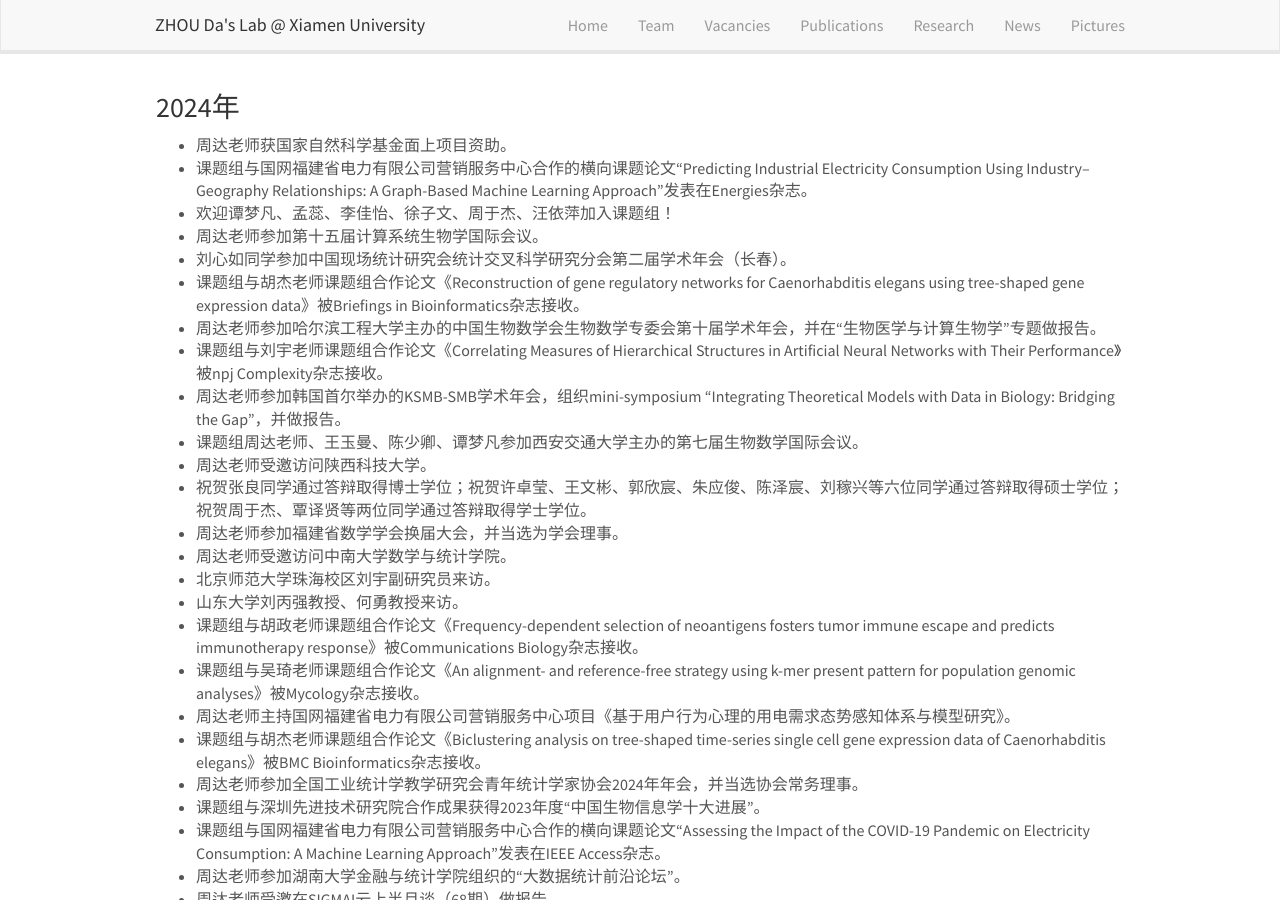
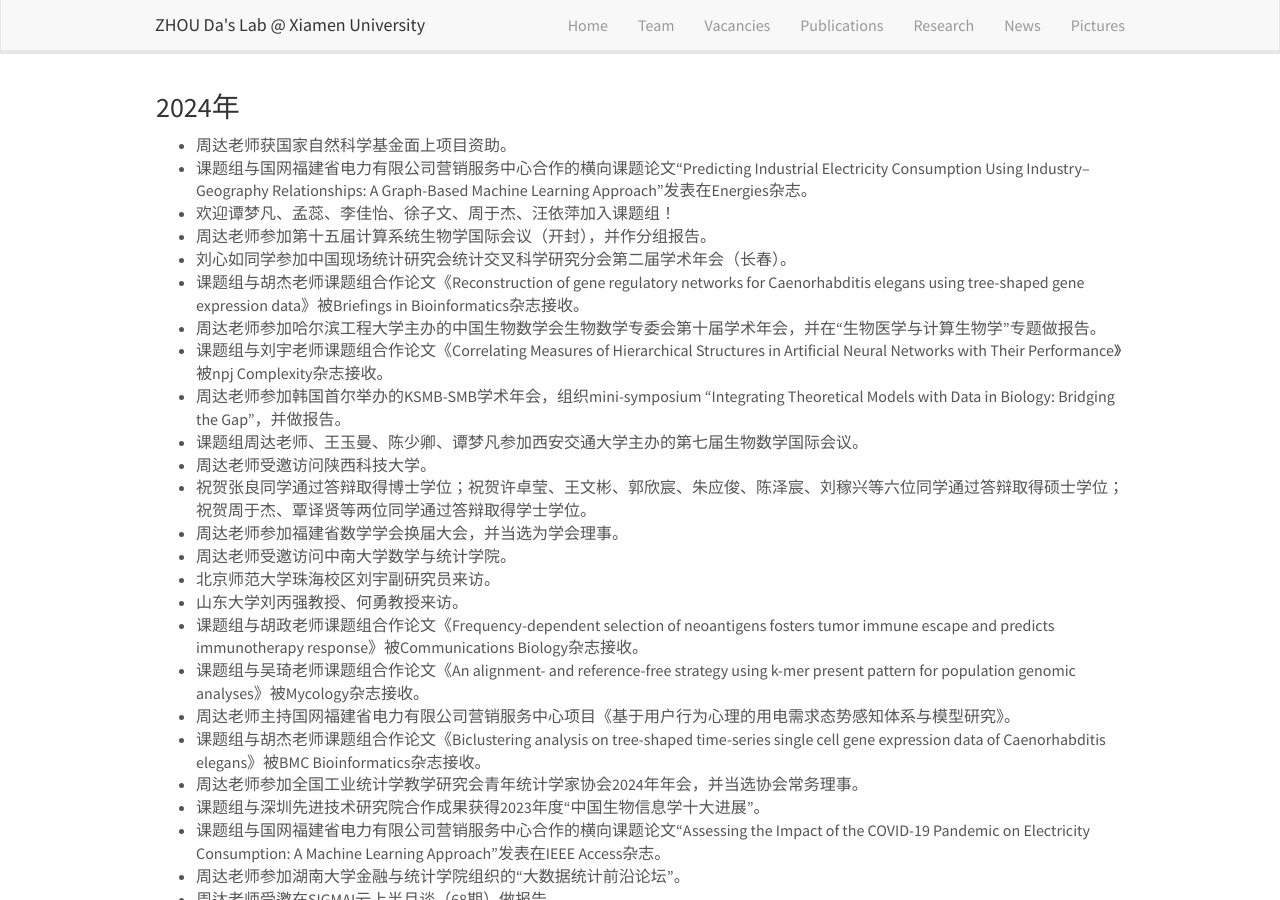
Before and after one commit to ZhouDaLab/zhoudalab.github.io, a Jekyll site: the page built from _pages/news.md, in a window 1280 px wide and 900 px high. Built offline with Jekyll 4.4.1, drawn with Linux system fonts in a browser that asks for light colours; nearby versions of some CDN libraries.

Commit message:
Update news.md

```diff
--- a/_pages/news.md
+++ b/_pages/news.md
@@ -10,7 +10,7 @@ permalink: /news/
 - 周达老师获国家自然科学基金面上项目资助。
 - 课题组与国网福建省电力有限公司营销服务中心合作的横向课题论文“Predicting Industrial Electricity Consumption Using Industry–Geography Relationships: A Graph-Based Machine Learning Approach”发表在Energies杂志。
 - 欢迎谭梦凡、孟蕊、李佳怡、徐子文、周于杰、汪依萍加入课题组！
-- 周达老师参加第十五届计算系统生物学国际会议。
+- 周达老师参加第十五届计算系统生物学国际会议（开封），并作分组报告。
 - 刘心如同学参加中国现场统计研究会统计交叉科学研究分会第二届学术年会（长春）。
 - 课题组与胡杰老师课题组合作论文《Reconstruction of gene regulatory networks for Caenorhabditis elegans using tree-shaped gene expression data》被Briefings in Bioinformatics杂志接收。
 - 周达老师参加哈尔滨工程大学主办的中国生物数学会生物数学专委会第十届学术年会，并在“生物医学与计算生物学”专题做报告。
```
